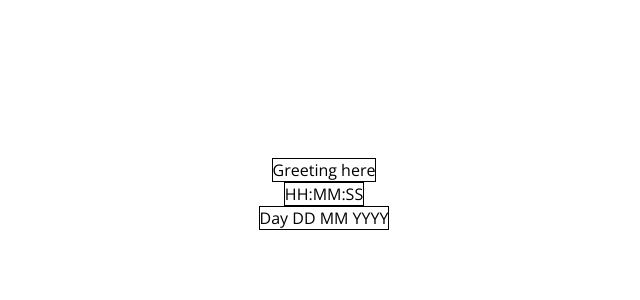
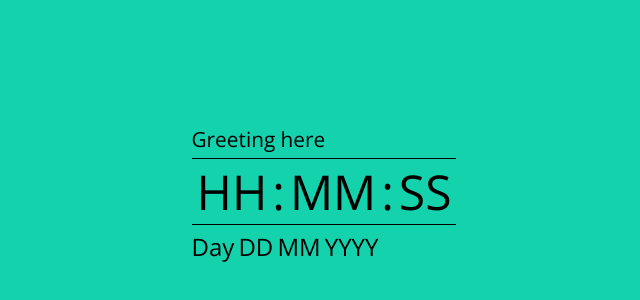
Before and after one commit to MdFarzan/js-digital-clock, a plain HTML site: page index.html in a window 1280 px wide. Shown: the part 206-506 px from the top of the page, without its empty margins (316-956 px from the left). Drawn offline with nearby package versions, Linux system fonts and the light colour scheme.

Commit message:
Structure UI improved.

```diff
--- a/css/style.css
+++ b/css/style.css
@@ -5,10 +5,13 @@
 }
 body{
     font-family: 'Open Sans', sans-serif;
+    background: #14d2ac;
+    color: #000000;
 }
 
 #wrapper{
     height:100vh;
+
 }
 
 .flex-hl-vl-center{
@@ -20,6 +23,26 @@ body{
     flex-direction:column;
 }
 
+#content-wrapper{
+
+}
+
+.time{
+    padding:0px 5px;
+}
 .row{
-    border:1px solid black;
+    padding:3px 10px;
 }
+
+.greetings{
+    font-size:1.3em;
+}
+.time, .sep{
+    font-size:3em;
+    border-bottom:1px solid black;
+    border-top:1px solid black;
+}
+
+.date{
+    font-size:1.5em;
+}
--- a/index.html
+++ b/index.html
@@ -15,6 +15,8 @@
 
 <!--Main wrapper-->
 <div id="wrapper" class="flex-hl-vl-center col">
+
+    <div id="content-wrapper">
     <!--Greeting container-->
     <div class="row">
     <span class="greetings">Greeting here</span>
@@ -27,8 +29,9 @@
     <div class="row">
         <span class="date">Day</span> <span class="date">DD</span> <span class="date">MM</span> <span class="date">YYYY</span>
     </div>
+    </div>
+
 </div>
-
 <script src="js/script.js"></script>
 </body>
 </html>
```
